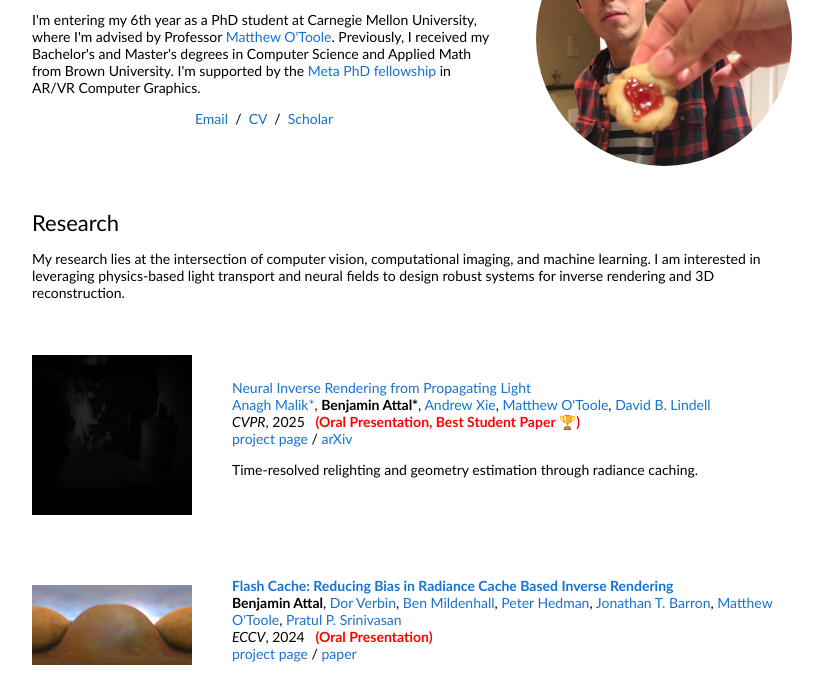
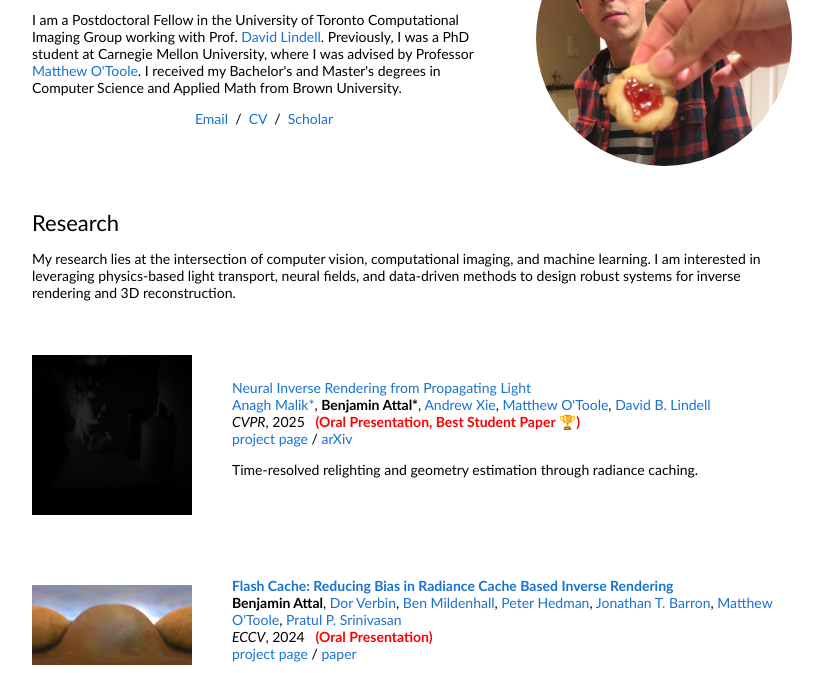
Before and after one commit to benattal/benattal.github.io, a plain HTML site: page index.html in a window 1280 px wide. Shown: the part 118-791 px from the top of the page, without its empty margins (228-1051 px from the left). Drawn offline with Linux system fonts and the light colour scheme.

Commit message:
Update index.html

```diff
--- a/index.html
+++ b/index.html
@@ -22,7 +22,7 @@
                   Benjamin Attal
                 </p>
                 <p>
-                  I'm entering my 6th year as a PhD student at Carnegie Mellon University, where I'm advised by Professor <a href="https://www.cs.cmu.edu/~motoole2/">Matthew O'Toole</a>. Previously, I received my Bachelor's and Master's degrees in Computer Science and Applied Math from Brown University. I'm supported by the <a href="https://research.facebook.com/fellows/attal-benjamin/">Meta PhD fellowship</a> in AR/VR Computer Graphics.
+                  I am a Postdoctoral Fellow in the University of Toronto Computational Imaging Group working with Prof. <a href="https://davidlindell.com/">David Lindell</a>. Previously, I was a PhD student at Carnegie Mellon University, where I was advised by Professor <a href="https://www.cs.cmu.edu/~motoole2/">Matthew O'Toole</a>. I received my Bachelor's and Master's degrees in Computer Science and Applied Math from Brown University.
                 </p>
                 <p style="text-align:center">
                   <a href="mailto:attal.benjamin@gmail.com">Email</a> &nbsp;/&nbsp;
@@ -41,7 +41,7 @@
                 <h2>Research</h2>
                 <p>
                   My research lies at the intersection of computer vision, computational imaging, and machine learning.
-                  I am interested in leveraging physics-based light transport and neural fields to design robust systems for inverse rendering and 3D reconstruction.
+                  I am interested in leveraging physics-based light transport, neural fields, and data-driven methods to design robust systems for inverse rendering and 3D reconstruction.
                 </p>
               </td>
             </tr>
```
